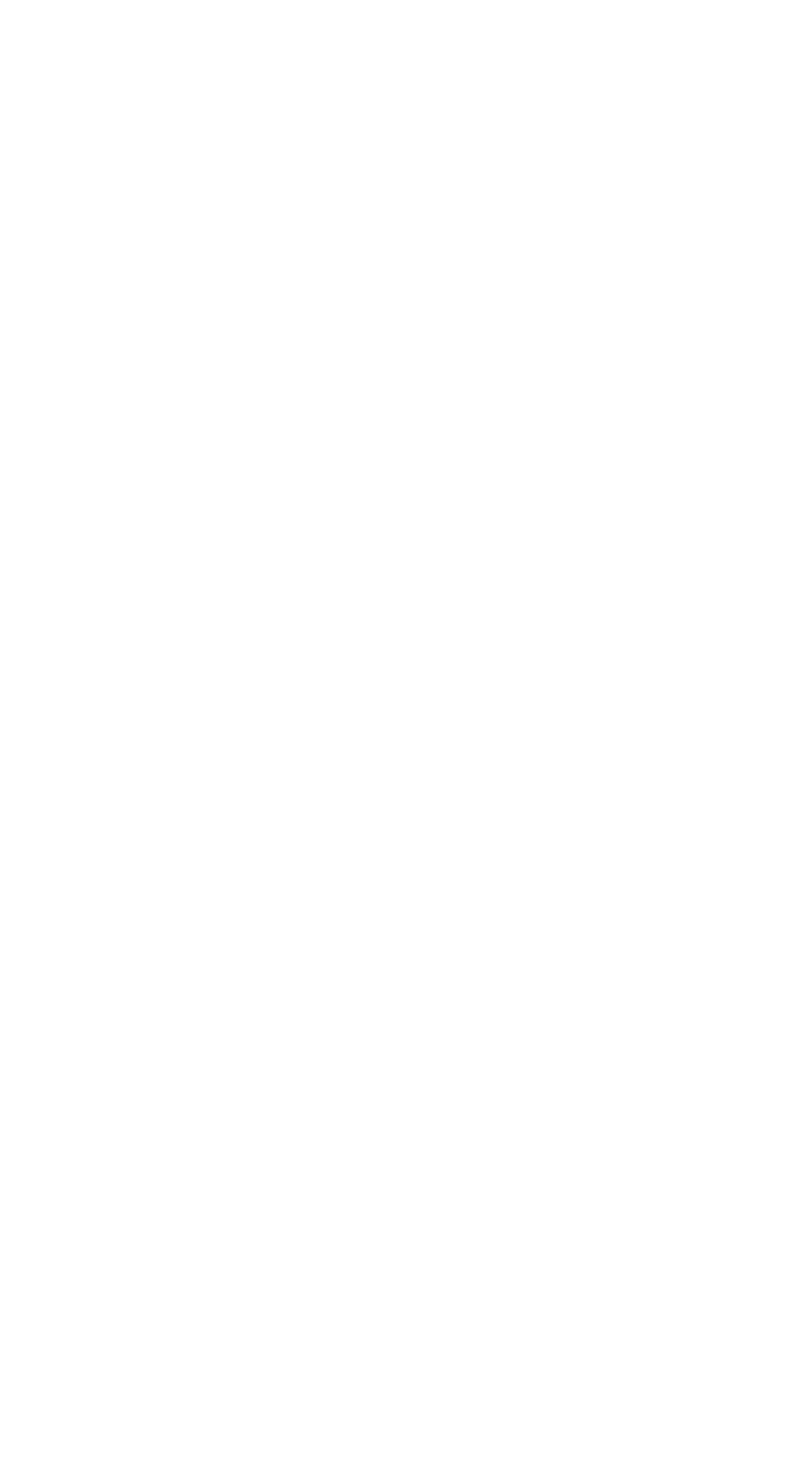
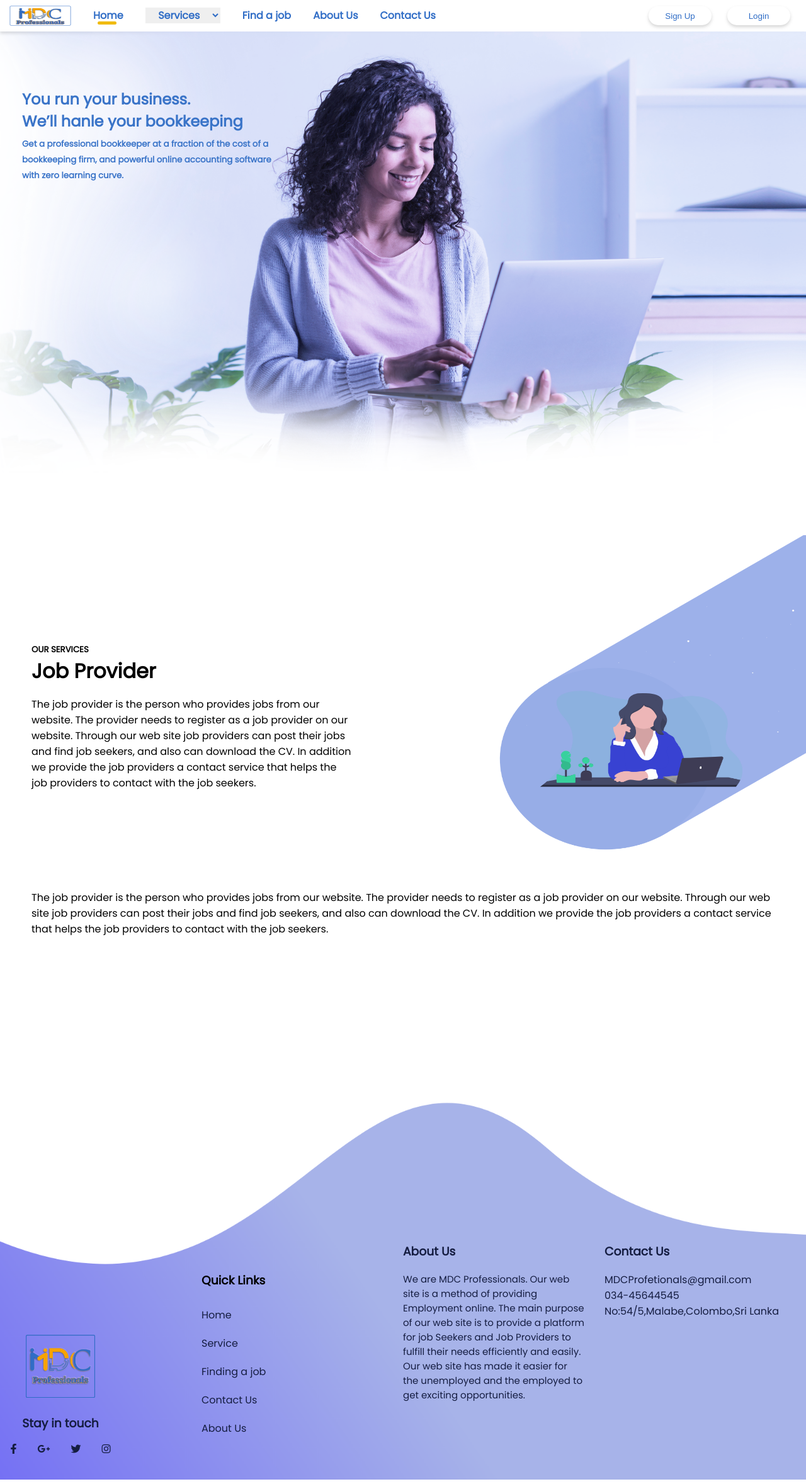
Before and after one commit to MadhushaPrasad/MDC-Professionals, a PHP site: page /pages/Job_provider_service.php in a window 1280 px wide. Before the commit the page is empty. Shown: the whole page at 63% size. Before the commit the page ends 800 px from the top, so only its background shows below. Run offline with PHP 8.4, Linux system fonts and the light colour scheme; some libraries are stand-ins or nearby versions.

Commit message:
done job provider service page

```diff
--- /dev/null
+++ b/assets/css/job_provider_service.css
@@ -0,0 +1,95 @@
+html {
+    scroll-behavior: smooth;
+}
+
+::-webkit-scrollbar {
+    width: 5px;
+    height: 5px;
+    background: white;
+    padding-right: 10px;
+    border-radius: 5px;
+}
+
+::-webkit-scrollbar-thumb {
+    border-radius: 5px;
+    background-color: #053769;
+}
+
+body {
+    margin: 0;
+    padding: 0;
+    box-sizing: content-box;
+    font-family: 'Poppins';
+}
+
+/*main content css*/
+
+main {
+    position: absolute;
+    top: 50px;
+    width: 100%;
+    height: 100%;
+    /*background-color: green;*/
+}
+
+.PseriviceDivContainer {
+    position: absolute;
+    width: 100%;
+    height: 500px;
+    margin-top: 100px;
+    display: flex;
+    flex-direction: row;
+    font-family: 'Poppins', 'Medium';
+}
+
+.PseriviceContent {
+    width: 50%;
+    height: 100%;
+    margin-top: 150px;
+}
+
+
+.PseriviceContent h5{
+    margin-left: 50px;
+    margin-bottom: 0;
+}
+
+.PseriviceContent h1 {
+    margin: 0 0  0 50px;
+    font-family: 'Poppins', 'Medium';
+}
+
+.PseriviceContent p {
+    margin-left: 50px;
+    width: 80%;
+    text-align: left;
+}
+
+
+.PseriviceImgDiv {
+    width: 50%;
+    height: 100%;
+}
+
+#jpsImg {
+    position: absolute;
+    width: 500px;
+    height: 500px;
+    top: 0;
+    right: 0;
+}
+
+
+.provider{
+    width: 100%;
+    position: relative;
+    height: 200px;
+    display: flex;
+    justify-content: center;
+    align-items: center;
+    top: 600px;
+}
+
+.provider p{
+    margin: 0 50px 0 50px;
+}
--- a/pages/Job_provider_service.php
+++ b/pages/Job_provider_service.php
@@ -1,12 +1,73 @@
-<!DOCTYPE html>
+<!doctype html>
 <html lang="en">
+
 <head>
     <meta charset="UTF-8">
-    <meta http-equiv="X-UA-Compatible" content="IE=edge">
-    <meta name="viewport" content="width=device-width, initial-scale=1.0">
-    <title>Document</title>
+    <meta name="viewport" content="width=device-width, user-scalable=no, initial-scale=1.0, maximum-scale=1.0, minimum-scale=1.0">
+    <meta http-equiv="X-UA-Compatible" content="ie=edge">
+    <title>MDC | JOB PROVIDER SERVICE Page</title>
+
+    <!--    google font css-->
+    <link href='https://fonts.googleapis.com/css?family=Poppins' rel='stylesheet'>
+    <link rel="stylesheet" href="https://pro.fontawesome.com/releases/v5.10.0/css/all.css" integrity="sha384-AYmEC3Yw5cVb3ZcuHtOA93w35dYTsvhLPVnYs9eStHfGJvOvKxVfELGroGkvsg+p" crossorigin="anonymous" />
+
+    <link rel="stylesheet" href="../assets/css/job_provider_service.css">
+    <link rel="stylesheet" href="../assets/css/header.css">
+    <link rel="stylesheet" href="../assets/css/header-image.css">
+    <link rel="stylesheet" href="../assets/css/footer.css">
 </head>
+
 <body>
+    <!--header start-->
+    <?php
+    include '../includes/common/header.php';
+    ?>
+    <!--header end-->
+    <main>
+        <!--    header images start-->
+        <?php
+        include '../includes/header-image.php';
+        ?>
+        <!--    header images end-->
 
+        <!--    job provider service content start-->
+        <div class="PseriviceDivContainer">
+            <div class="PseriviceContent">
+                <h5>OUR SERVICES </h5>
+                <h1>Job Provider</h1>
+                <p>The job provider is the person who provides jobs from our website. The provider needs to
+                    register as a job provider on our website. Through our web site job providers can post their jobs
+                    and find job seekers, and also can download the CV. In addition we provide the job providers a
+                    contact service that helps the job providers to contact with the job seekers.
+                </p>
+
+            </div>
+
+            <div class="PseriviceImgDiv">
+                <img src="../assets/images/jbProviderService.png" alt="JobroviderService Image" id="jpsImg">
+            </div>
+
+        </div>
+
+
+        <div class="provider">
+            <p>
+                The job provider is the person who provides jobs from our website. The provider needs to
+                register as a job provider on our website. Through our web site job providers can post their jobs
+                and find job seekers, and also can download the CV. In addition we provide the job providers a
+                contact service that helps the job providers to contact with the job seekers.
+            </p>
+        </div>
+
+        <!--    job provider service content end-->
+
+
+        <!--    footer start-->
+        <?php
+        include '../includes/common/footer.php';
+        ?>
+        <!--    footer end-->
+    </main>
 </body>
+
 </html>
```
